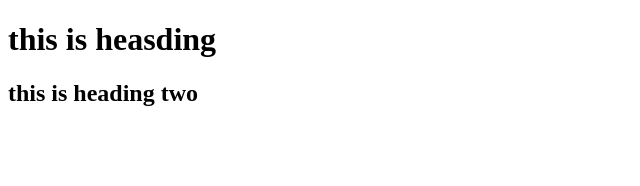
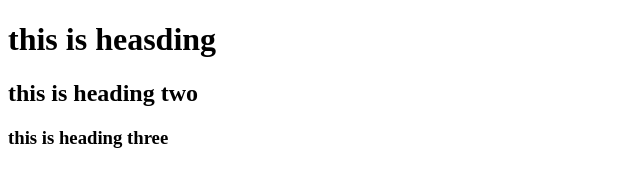
Before and after one commit to hafizshehroz/gitlearning, a plain HTML site: page index.html in a window 1280 px wide. Shown: the whole page, without its empty margins (0-640 px from the left). Drawn offline with Linux system fonts and the light colour scheme.

Commit message:
third commit

```diff
--- a/index.html
+++ b/index.html
@@ -9,5 +9,6 @@
 <body>
     <h1>this is heasding</h1>
     <h2>this is heading two</h2>
+    <h3>this is heading three</h3>
 </body>
 </html>
--- /dev/null
+++ b/style.css
@@ -0,0 +1 @@
+/* stylesheet */
```
